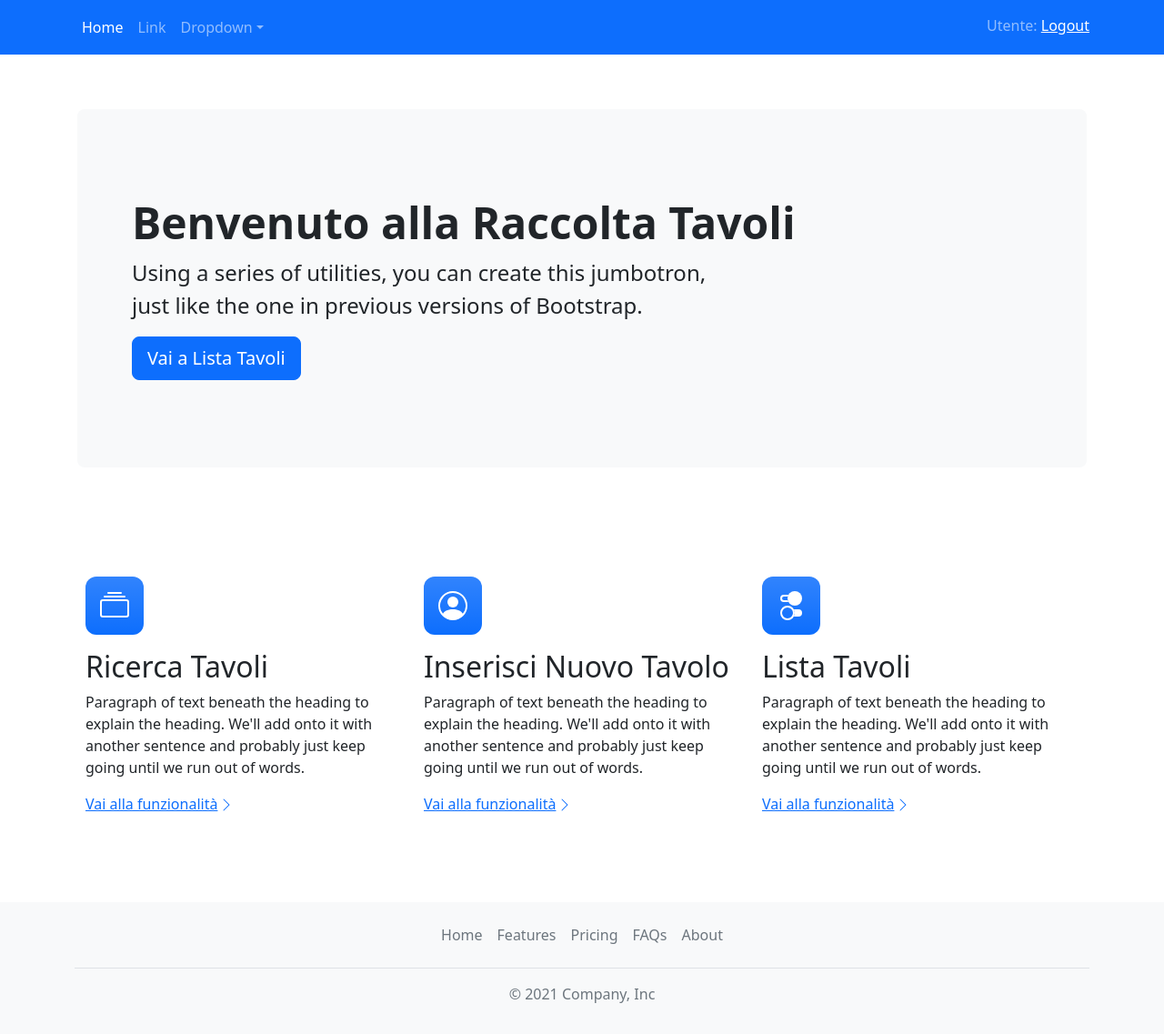
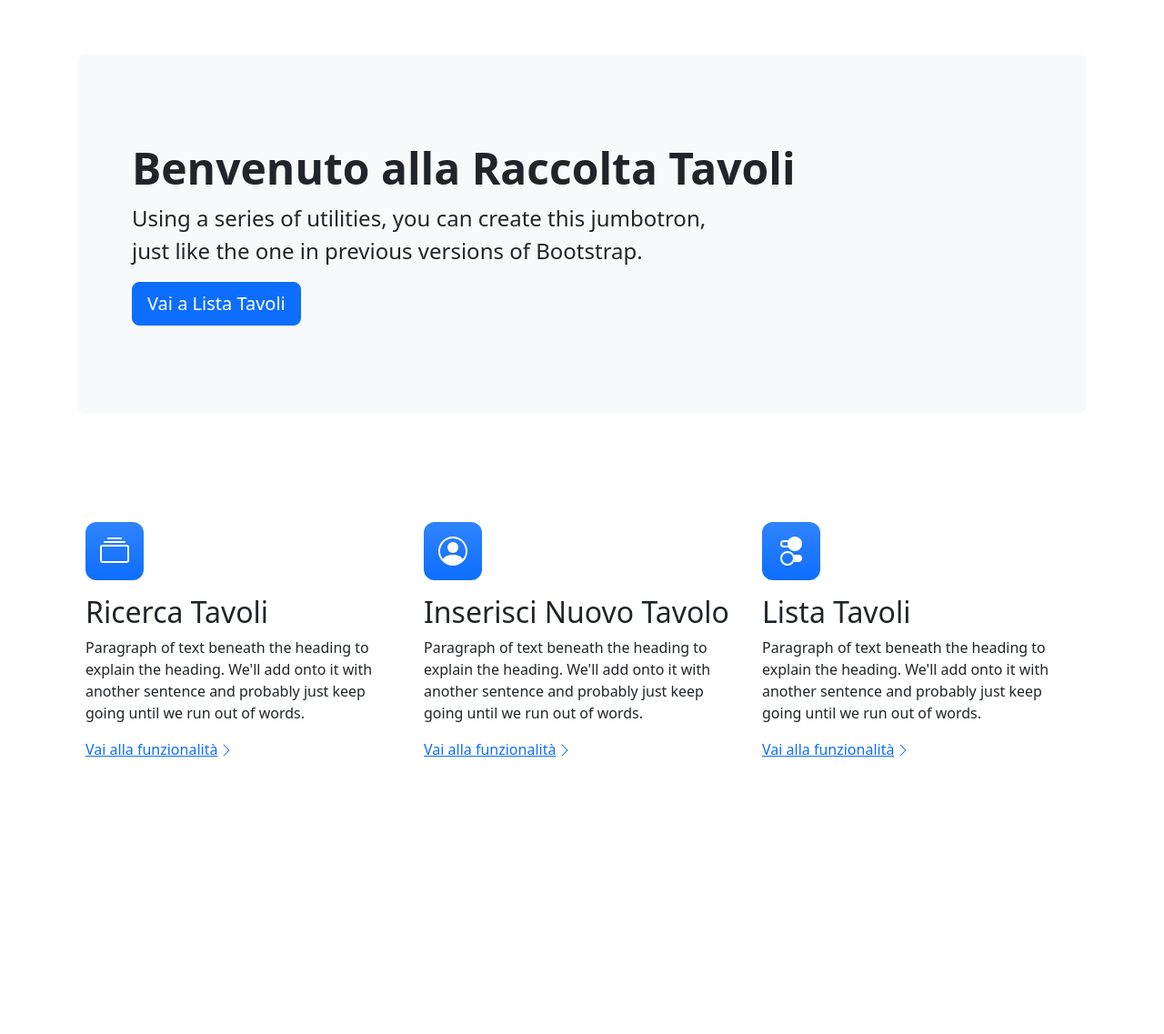
Before and after one commit to RobertoEsposito02/pokerOnlineApp, an Angular app: page /welcome in a window 1280 px wide. Shown: the whole page at 91% size. After the commit the page ends 932 px from the top, so only its background shows below. Built offline with nearby package versions, Linux system fonts and the light colour scheme.

Commit message:
impolementata direttive isUserLogedd, con comparsa/scomparsa navbar e footer se loggati o meno

```diff
--- a/src/app/app.component.html
+++ b/src/app/app.component.html
@@ -1,5 +1,3 @@
-<app-navbar ></app-navbar>
+<app-navbar [appIsLogged]="authService.isLogged()"></app-navbar>
 <router-outlet></router-outlet>
-<app-footer ></app-footer>
-
-<!-- [appIsLogged]="authService.isLogged()" -->
+<app-footer [appIsLogged]="authService.isLogged()"></app-footer>
--- a/src/app/app.module.ts
+++ b/src/app/app.module.ts
@@ -8,6 +8,7 @@ import { AppComponent } from './app.component';
 import { AuthInterceptor } from './core/auth/auth.interceptor';
 import { AuthModule } from './core/auth/auth.module';
 import { LayoutModule } from './core/layout/layout.module';
+import { SharedModule } from './shared/shared.module';
 
 @NgModule({
   declarations: [
@@ -19,7 +20,8 @@ import { LayoutModule } from './core/layout/layout.module';
     HttpClientModule,
     FormsModule,
     LayoutModule,
-    AuthModule
+    AuthModule,
+    SharedModule
   ],
   providers: [
     {
--- a/src/app/core/auth/login/login.component.ts
+++ b/src/app/core/auth/login/login.component.ts
@@ -2,6 +2,7 @@ import { Component, OnDestroy, OnInit } from '@angular/core';
 import { NgForm } from '@angular/forms';
 import { ActivatedRoute, Router, Routes } from '@angular/router';
 import { Subject, takeUntil } from 'rxjs';
+import { Ruoli } from 'src/app/model/ruoli';
 import { Utente } from 'src/app/model/utente';
 import { AuthService } from '../auth.service';
 
@@ -12,6 +13,7 @@ import { AuthService } from '../auth.service';
 })
 export class LoginComponent implements OnInit, OnDestroy {
 
+  ruolo:Ruoli = {codice:"ROLE_ADMIN",descrizione:"Administrator"}
   utente:Utente = {username:"", password:"", token:""}
   errormessage:string = ""
 
--- a/src/app/core/layout/layout.module.ts
+++ b/src/app/core/layout/layout.module.ts
@@ -3,6 +3,7 @@ import { CommonModule } from '@angular/common';
 import { FooterComponent } from './footer/footer.component';
 import { NavbarComponent } from './navbar/navbar.component';
 import { RouterModule } from '@angular/router';
+import { SharedModule } from 'src/app/shared/shared.module';
 
 
 
--- /dev/null
+++ b/src/app/shared/directives/is-user-logged.directive.ts
@@ -0,0 +1,18 @@
+import { Directive, ElementRef, Input } from '@angular/core';
+
+@Directive({
+  selector: '[appIsLogged]'
+})
+export class IsUserLoggedDirective {
+
+  @Input() set appIsLogged(isLogged:boolean){
+    if(!isLogged){
+      this.elementRef.nativeElement.style.display = 'none';
+    }
+    else{
+      this.elementRef.nativeElement.style.display = 'block';
+    }
+  }
+
+  constructor(private elementRef:ElementRef) { }
+}
```
Also changed, not shown: src/app/shared/shared.module.ts (added, +18 -0 lines).
